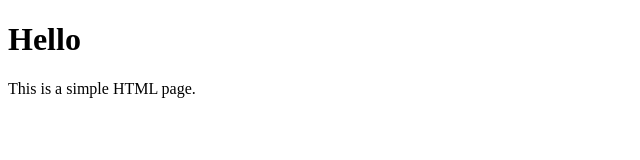
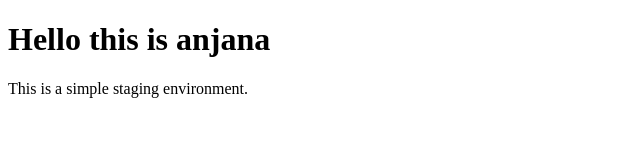
Before and after one commit to anjana2468/my-new-app, a plain HTML site: page index.html in a window 1280 px wide. Shown: the whole page, without its empty margins (0-640 px from the left). Drawn offline with Linux system fonts and the light colour scheme.

```diff
--- a/index.html
+++ b/index.html
@@ -5,8 +5,9 @@
 </head>
 <body>
 
-    <h1>Hello</h1>
-    <p>This is a simple HTML page.</p>
+    <h1>Hello this is anjana</h1>
 
+    <p>This is a simple staging environment.</p>
+<script></script>
 </body>
 </html>
```
